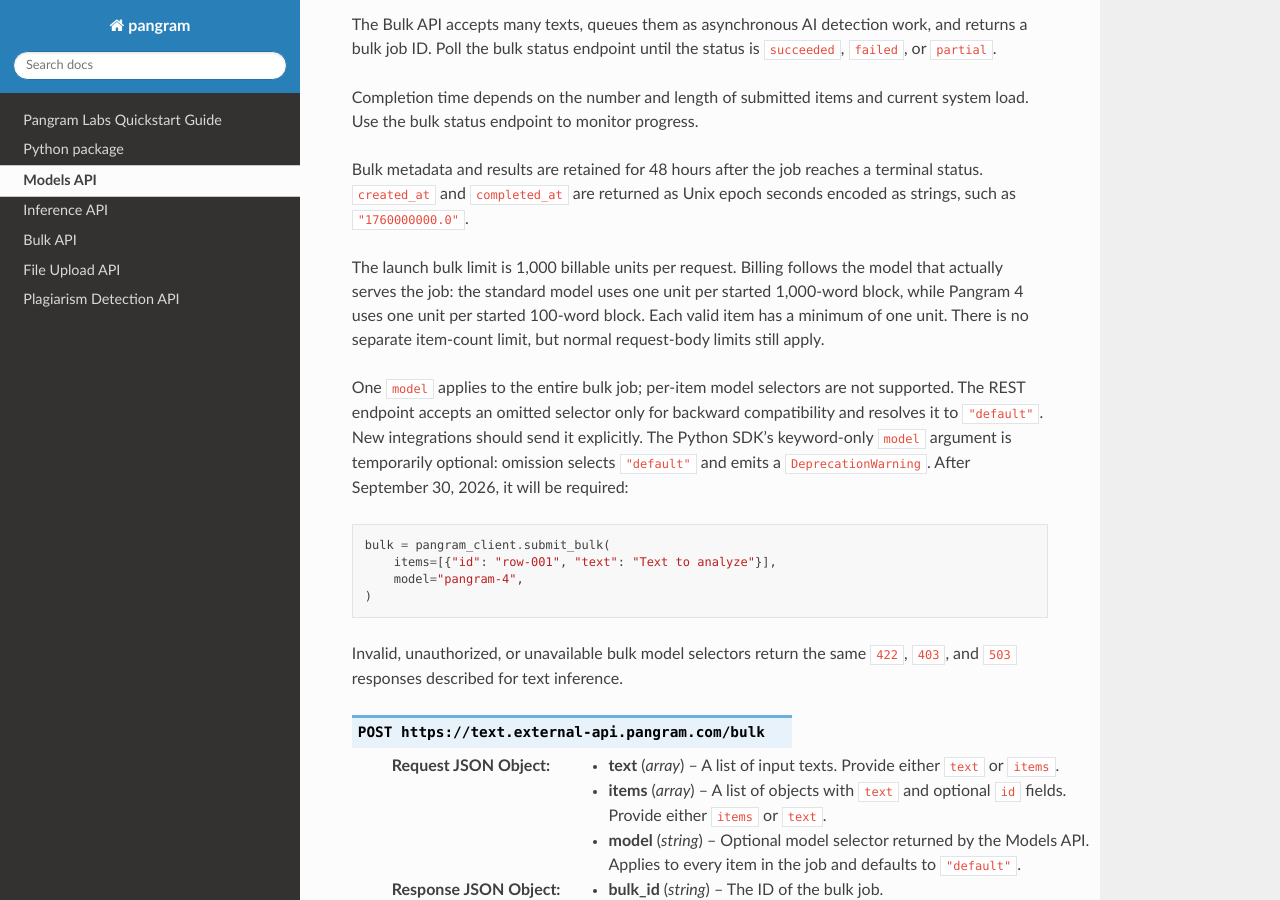
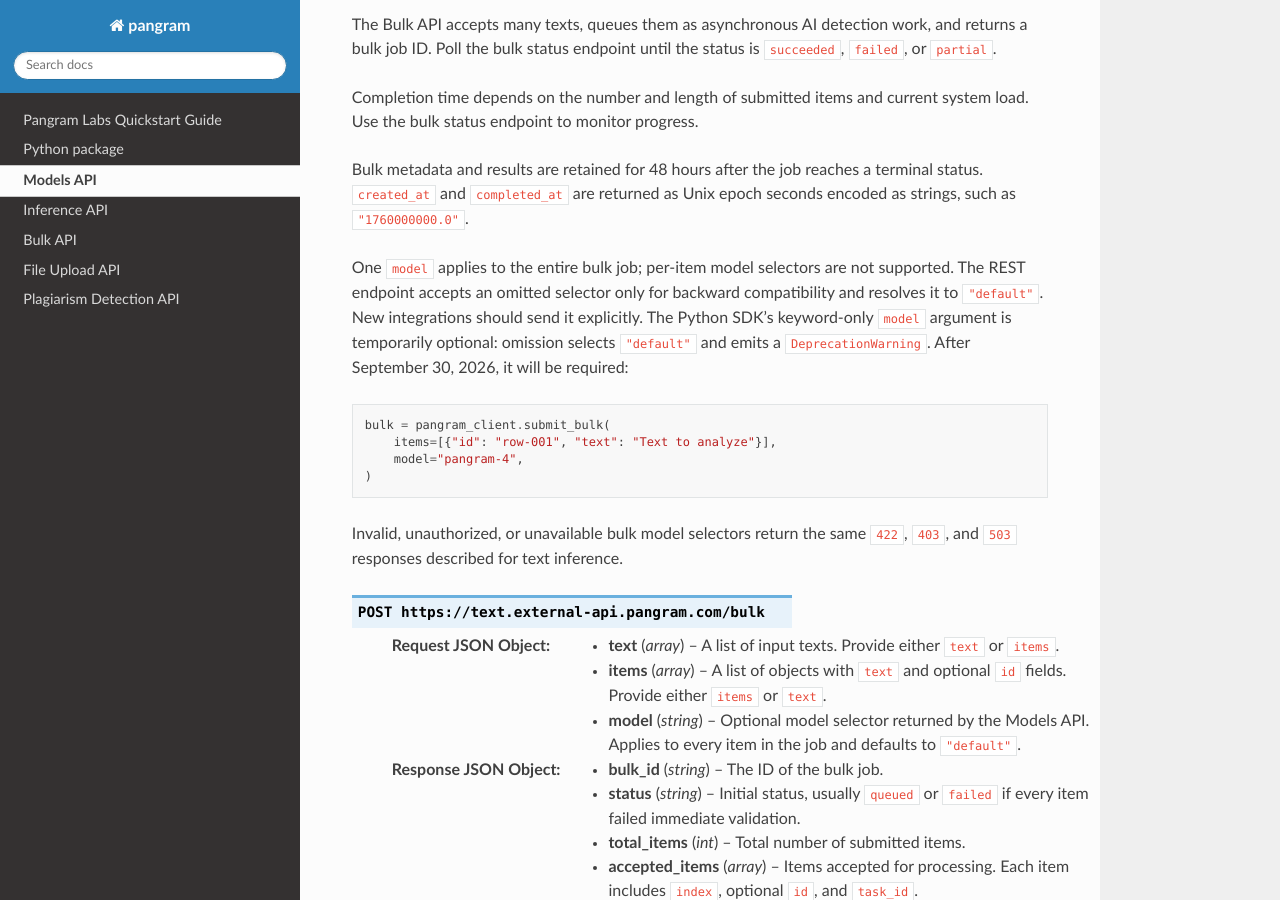
Before and after one commit to pangramlabs/pangram-sdk, a Sphinx documentation site: the page built from docs/api/rest.rst, in a window 1280 px wide and 900 px high, scrolled down 4669 px. Built offline with Sphinx 7.4.7 and the Read the Docs theme 3.1.0, drawn with Linux system fonts in a browser that asks for light colours.

Commit message:
last comments

```diff
--- a/docs/api/rest.rst
+++ b/docs/api/rest.rst
@@ -231,12 +231,6 @@ system load. Use the bulk status endpoint to monitor progress.
 Bulk metadata and results are retained for 48 hours after the job reaches a
 terminal status. ``created_at`` and ``completed_at`` are returned as Unix epoch
 seconds encoded as strings, such as ``"1760000000.0"``.
-
-The launch bulk limit is 1,000 billable units per request. Billing follows the
-model that actually serves the job: the standard model uses one unit per
-started 1,000-word block, while Pangram 4 uses one unit per started 100-word
-block. Each valid item has a minimum of one unit. There is no separate
-item-count limit, but normal request-body limits still apply.
 
 One ``model`` applies to the entire bulk job; per-item model selectors are not
 supported. The REST endpoint accepts an omitted selector only for backward
--- a/pyproject.toml
+++ b/pyproject.toml
@@ -1,6 +1,6 @@
 [tool.poetry]
 name = "pangram-sdk"
-version = "0.4.0"
+version = "1.0.0"
 description = ""
 authors = ["Max Spero <max@pangramlabs.com>"]
 readme = "README.md"
```
